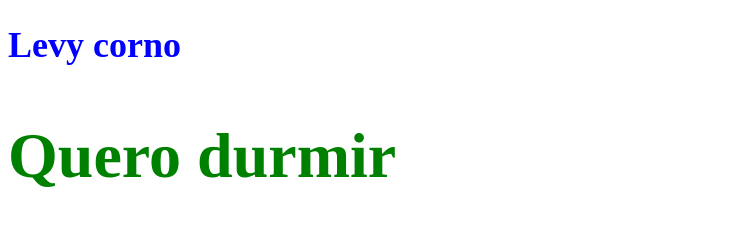
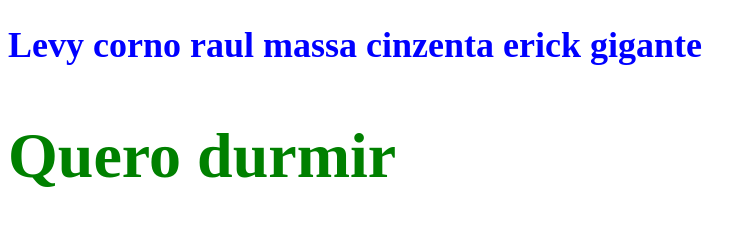
Before and after one commit to Pablo294/Web-1, a plain HTML site: page index.html in a window 1280 px wide. Shown: the whole page, without its empty margins (0-756 px from the left). Drawn offline with Linux system fonts and the light colour scheme.

Commit message:
Update index.html

```diff
--- a/index.html
+++ b/index.html
@@ -9,6 +9,9 @@
 <body>
     <h1>
         Levy corno
+        raul massa cinzenta
+        erick gigante
+
     </h1>
     <h2>
         Quero durmir
```
